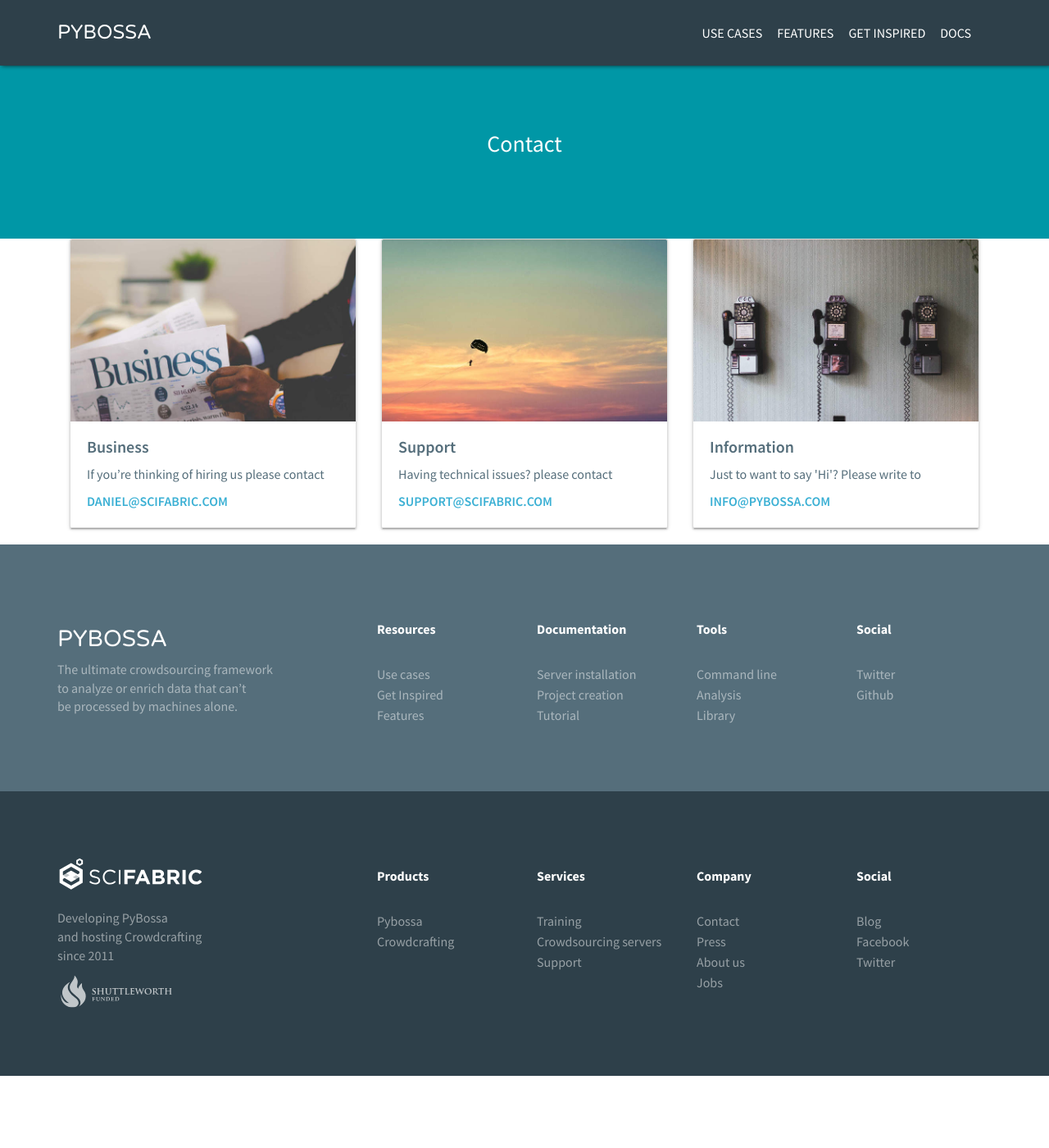
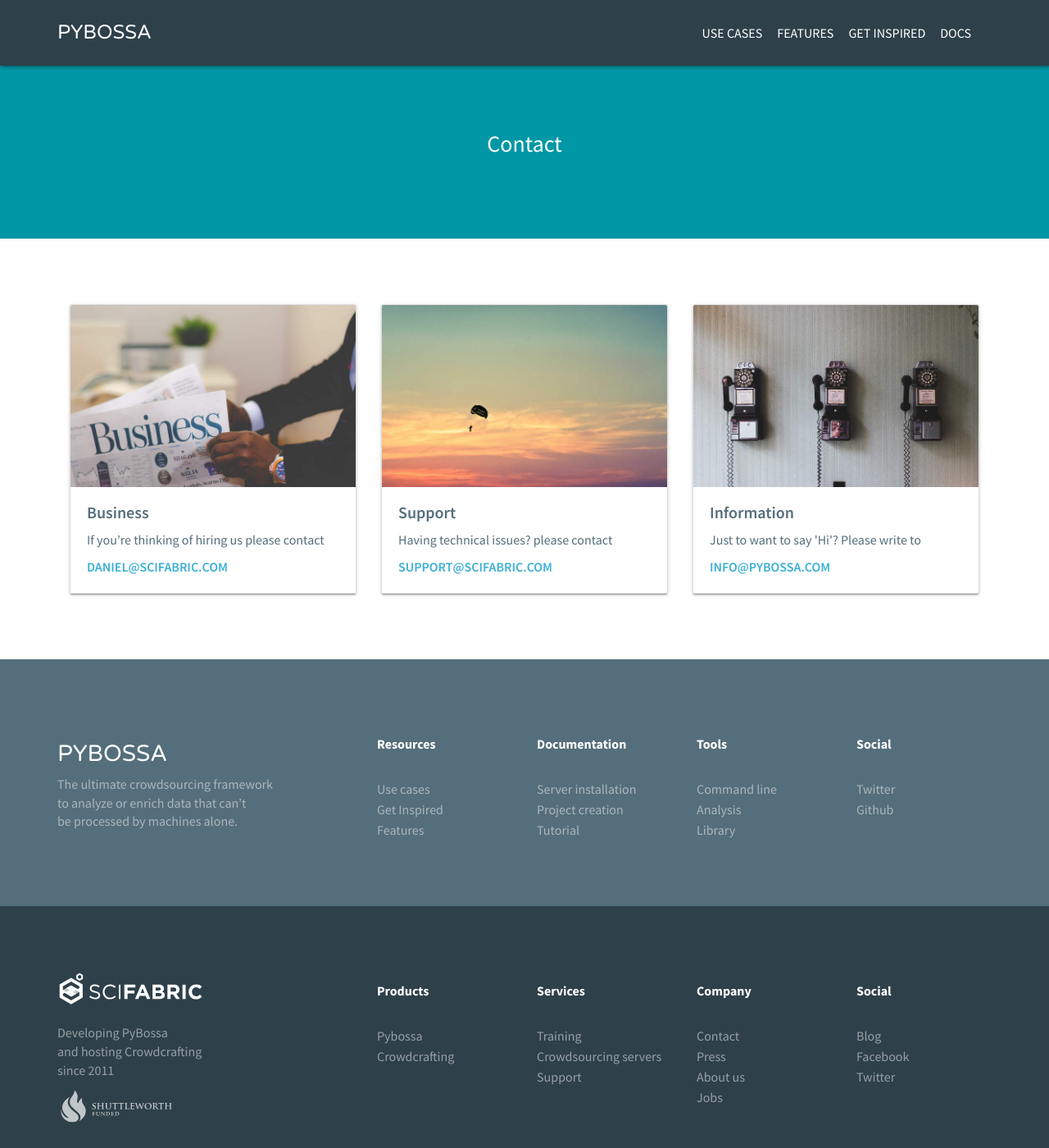
Before and after one commit to Scifabric/pybossa.github.io, a Jekyll site: the page built from contact/index.html, in a window 1280 px wide and 1400 px high. Shown: the whole window at 82% size. Built offline with Jekyll 4.4.1, drawn with Linux system fonts in a browser that asks for light colours; nearby versions of some CDN libraries; Markdown is read by kramdown in place of the engine named in the settings; a style sheet for code colours, icons or effects is not loaded.

Commit message:
contact for responsive

```diff
--- a/_sass/contact/_all.scss
+++ b/_sass/contact/_all.scss
@@ -7,7 +7,8 @@
     padding: 0;
 
     box-shadow: 0 2px 2px 0 rgba(0, 0, 0, 0.14), 0 1px 5px 0 rgba(0, 0, 0, 0.12), 0 3px 1px -2px rgba(0, 0, 0, 0.2);
-    margin-bottom: 20px;
+    margin-top: 80px;
+    margin-bottom: 80px;
     img,
     div {
         border-radius: 2px 2px 0px 0px;
@@ -102,3 +103,11 @@
         height: 160px;
         }
 }
+
+
+@media (max-width: 991px) {
+		.thumbnail.card {
+		    margin-top: 40px;
+		    margin-bottom: 0px;
+		}
+}
--- a/contact/index.html
+++ b/contact/index.html
@@ -16,7 +16,7 @@
 
 <section class="container general regular-section">
 
-        <div class="col-lg-4">
+        <div class="col-sm-8 col-sm-offset-2 col-md-offset-0 col-md-4">
             <div class="thumbnail card">
                 <div style="height: 222.5px; background: #333 url(/assets/img/contact/business.jpg) no-repeat center top/ cover;"></div>
                 <div class="caption">
@@ -27,7 +27,7 @@
             </div>
         </div>
 
-        <div class="col-lg-4">
+        <div class="col-sm-8 col-sm-offset-2 col-md-offset-0 col-md-4">
             <div class="thumbnail card">
                 <div style="height: 222.5px; background: #333 url(/assets/img/contact/support.jpg) no-repeat center top/ cover;"></div>
                 <div class="caption">
@@ -39,7 +39,7 @@
             </div>
         </div>
 
-        <div class="col-lg-4">
+        <div class="col-sm-8 col-sm-offset-2 col-md-offset-0 col-md-4">
             <div class="thumbnail card">
                 <div style="height: 222.5px; background: #333 url(/assets/img/contact/info.jpg) no-repeat center top/ cover;"></div>
                 <div class="caption">
```
